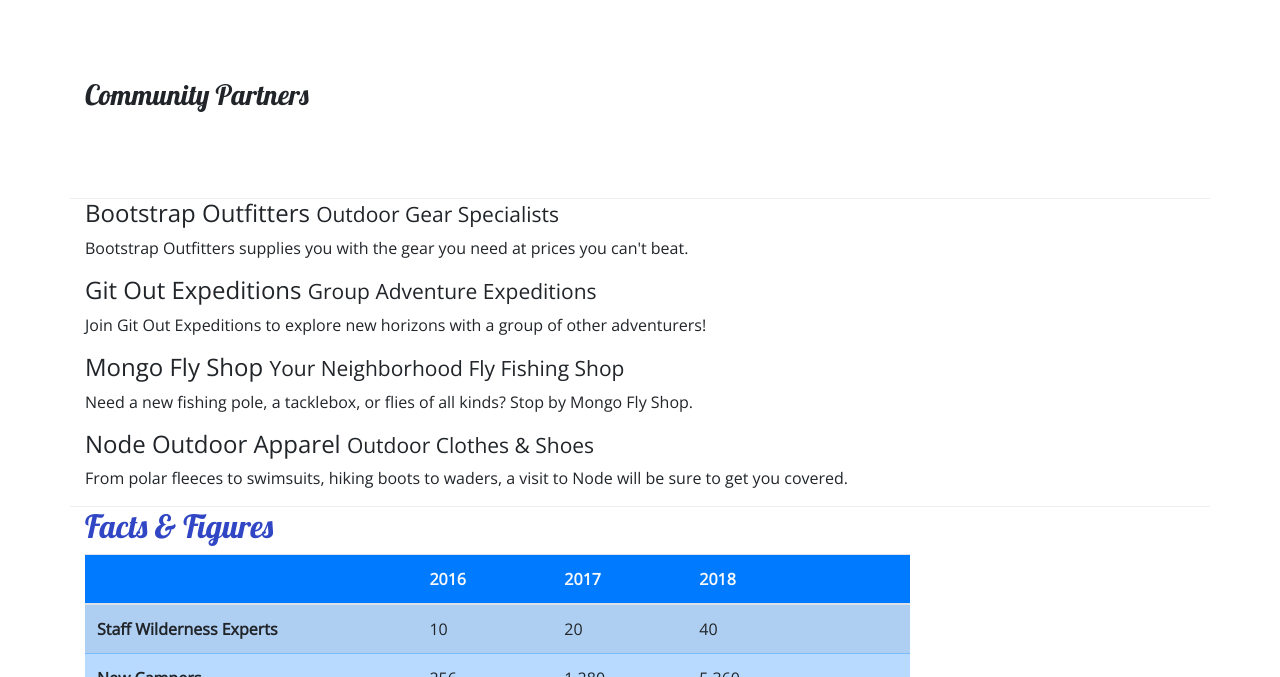
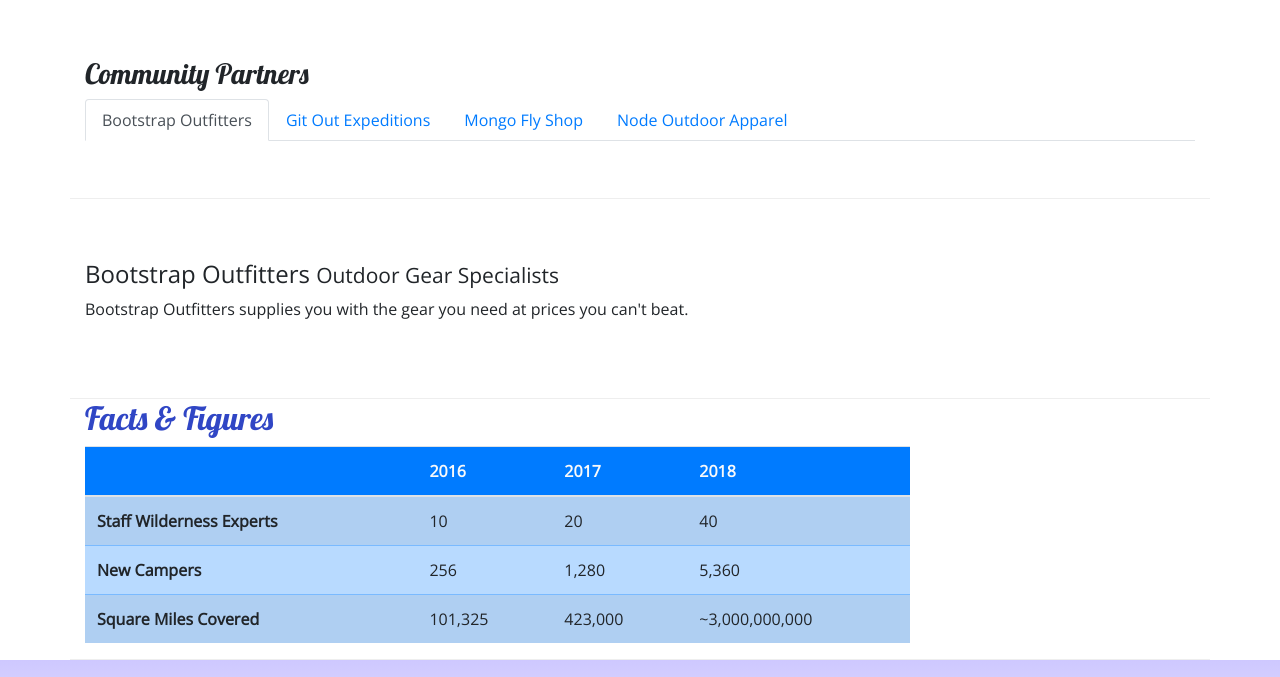
Before and after one commit to JoAnnCiara/Fictional-Nucamp-website, a plain HTML site: page aboutus.html in a window 1280 px wide. Shown: the part 707-1384 px from the top of the page. Drawn offline with nearby package versions, Linux system fonts and the light colour scheme; files that its build step writes are made by us from their sources.

Commit message:
Add files via upload

```diff
--- a/aboutus.html
+++ b/aboutus.html
@@ -36,13 +36,18 @@
         <div class="container">
             <a class="navbar-brand" href="index.html"><img src="img/img/logo.png" height="30" width="30" /></a>
             <button class="navbar-toggler" type="button" data-toggle="collapse" data-target="#nucampNavbar">
-            <button class="navbar-toggler ml-auto" type="button" data-toggle="collapse" data-target="#nucampNavbar"> <span class="navbar-toggler-icon"></span></button>
+                <button class="navbar-toggler ml-auto" type="button" data-toggle="collapse" data-target="#nucampNavbar">
+                    <span class="navbar-toggler-icon"></span></button>
                 <div class="collapse navbar-collapse" id="nucampNavbar">
                     <ul class="navbar-nav">
-                    <li class="nav-item"><a class="nav-link" href="index.html"><i class="fa fa-home fa-lg"></i> Home</a></li>
-                    <li class="nav-item active"><a class="nav-link" href="#"><i class="fa fa-info fa-lg"></i> About</a></li>
-                    <li class="nav-item"><a class="nav-link" href="#"><i class="fa fa-list fa-lg"></i> Sites</a></li>
-                    <li class="nav-item"><a class="nav-link" href="contactus.html"><i class="fa fa-address-card fa-lg"></i> Contact</a></li>
+                        <li class="nav-item"><a class="nav-link" href="index.html"><i class="fa fa-home fa-lg"></i>
+                                Home</a></li>
+                        <li class="nav-item active"><a class="nav-link" href="#"><i class="fa fa-info fa-lg"></i>
+                                About</a></li>
+                        <li class="nav-item"><a class="nav-link" href="#"><i class="fa fa-list fa-lg"></i> Sites</a>
+                        </li>
+                        <li class="nav-item"><a class="nav-link" href="contactus.html"><i
+                                    class="fa fa-address-card fa-lg"></i> Contact</a></li>
                     </ul>
                 </div>
         </div>
@@ -62,7 +67,11 @@
         <div class="row row-content">
             <div class="col-sm-6">
                 <h3>Our Mission</h3>
-                <p>We present a curated database of the best campsites in the vast woods and backcountry of the World Wide Web Wilderness. We increase access to adventure for the public while promoting safe and respectful use of resources. The expert wilderness trekkers on our staff personally verify each campsite to make sure that they are up to our standards. We also present a platform for campers to share reviews on campsites they have visited with  each other.</p>
+                <p>We present a curated database of the best campsites in the vast woods and backcountry of the World
+                    Wide Web Wilderness. We increase access to adventure for the public while promoting safe and
+                    respectful use of resources. The expert wilderness trekkers on our staff personally verify each
+                    campsite to make sure that they are up to our standards. We also present a platform for campers to
+                    share reviews on campsites they have visited with each other.</p>
             </div>
             <div class="col-sm-6">
                 <div class="card">
@@ -84,7 +93,8 @@
             <div class="col">
                 <div class="card bg-light mt-3">
                     <blockquote class="blockquote card-body">
-                        <p class="mb-0">I will not follow where the path may lead, but I will go where there is no path, and I will leave a trail.</p>
+                        <p class="mb-0">I will not follow where the path may lead, but I will go where there is no path,
+                            and I will leave a trail.</p>
                         <footer class="blockquote-footer">Muriel Strode,
                             <cite title="Source Title">"Wind-Wafted Wild Flowers" -
                                 The Open Court, 1903
@@ -98,22 +108,45 @@
         <div class="row row-content align-items-center">
             <div class="col">
                 <h3 class="text-sm">Community Partners</h3>
+                <ul class="nav nav-tabs">
+                    <li class="nav-item">
+                        <a class="nav-link active" href="#bootstrap" role="tab" data-toggle="tab">Bootstrap
+                            Outfitters</a>
+                    </li>
+                    <li class="nav-item">
+                        <a class="nav-link" href="#git" role="tab" data-toggle="tab">Git Out Expeditions</a>
+                    </li>
+                    <li class="nav-item">
+                        <a class="nav-link" href="#mongo" role="tab" data-toggle="tab">Mongo Fly Shop</a>
+                    </li>
+                    <li class="nav-item">
+                        <a class="nav-link" href="#node" role="tab" data-toggle="tab">Node Outdoor Apparel</a>
+                    </li>
+                </ul>
             </div>
         </div>
 
         <div class="row row-content align-items-center">
             <div class="col">
+                <div class="tab-content">
+                    <div role="tabpanel" class="tab-pane fade show active" id="bootstrap">
                         <h4>Bootstrap Outfitters <small>Outdoor Gear Specialists</small></h4>
                         <p class="d-none d-sm-block">Bootstrap Outfitters supplies you with the gear you need at prices you can't beat.</p>
+                    </div>
+                    <div role="tabpanel" class="tab-pane fade" id="git">
                         <h4>Git Out Expeditions <small>Group Adventure Expeditions</small></h4>
+                        <p class="d-none d-sm-block">Join Git Out Expeditions to explore new horizons with a group of other adventurers!</p>
+                    </div>
+                    <div role="tabpanel" class="tab-pane fade" id="mongo">
+                        <h4>Mongo Fly Shop <small>Your Neighborhood Fly Fishing Shop.</small></h4>
+                        <p class="d-none d-sm-block">Need a new fishing pole, a tacklebox, or flies of all kinds? Stop by Mongo Fly Shop.</p>
+                    </div>
+                    <div role="tabpanel" class="tab-pane fade" id="node">
+                        <h4>Node Outdoor Apparel <small>Outdoor Clothes & Shoes</small></h4>
+                        <p class="d-none d-sm-block">From polar fleeces to swimsuits, hiking boots to waders, a visit to Node will be sure to get you covered.</p>
+                    </div>
+                </div>
 
-                    <p class="d-none d-sm-block">Join Git Out Expeditions to explore new horizons with a group of other adventurers!</p>
-                    <h4>Mongo Fly Shop <small>Your Neighborhood Fly Fishing Shop</small></h4>
-
-                    <p class="d-none d-sm-block"> Need a new fishing pole, a tacklebox, or flies of all kinds? Stop by Mongo Fly Shop.</p>
-                    <h4>Node Outdoor Apparel <small>Outdoor Clothes & Shoes</small></h4>
-
-                    <p class="d-none d-sm-block">From polar fleeces to swimsuits, hiking boots to waders, a visit to Node will be sure to get you covered.</p>
             </div>
         </div>
 
@@ -176,15 +209,21 @@
 
                 <div class="col-6 col-sm-5 text-center">
                     <h5>Social</h5>
-                    <a class="btn btn-social-icon btn-instagram" href="http://instagram.com/"><i class="fa fa-instagram"></i></a>
-                    <a class="btn btn-social-icon btn-facebook" href="http://facebook.com/"><i class="fa fa-facebook"></i></a>
-                    <a class="btn btn-social-icon btn-twitter" href="http://twitter.com/"><i class="fa fa-twitter"></i></a>
-                    <a class="btn btn-social-icon btn-google" href="http://youtube.com/"><i class="fa fa-youtube"></i></a>
+                    <a class="btn btn-social-icon btn-instagram" href="http://instagram.com/"><i
+                            class="fa fa-instagram"></i></a>
+                    <a class="btn btn-social-icon btn-facebook" href="http://facebook.com/"><i
+                            class="fa fa-facebook"></i></a>
+                    <a class="btn btn-social-icon btn-twitter" href="http://twitter.com/"><i
+                            class="fa fa-twitter"></i></a>
+                    <a class="btn btn-social-icon btn-google" href="http://youtube.com/"><i
+                            class="fa fa-youtube"></i></a>
                 </div>
 
                 <div class="col-sm-4 text-center">
-                    <a role="button" class="btn btn-link" href="tel:+12065551234"><i class="fa fa-phone"></i> 1-206-555-1234</a><br />
-                    <a role="button" class="btn btn-link" href="mailto:campsites@nucamp.co"><i class="fa fa-envelope-o"></i> campsites@nucamp.co</a>
+                    <a role="button" class="btn btn-link" href="tel:+12065551234"><i class="fa fa-phone"></i>
+                        1-206-555-1234</a><br />
+                    <a role="button" class="btn btn-link" href="mailto:campsites@nucamp.co"><i
+                            class="fa fa-envelope-o"></i> campsites@nucamp.co</a>
                 </div>
             </div>
         </div>
```
Lines whose indentation alone changed are shown as unchanged.
